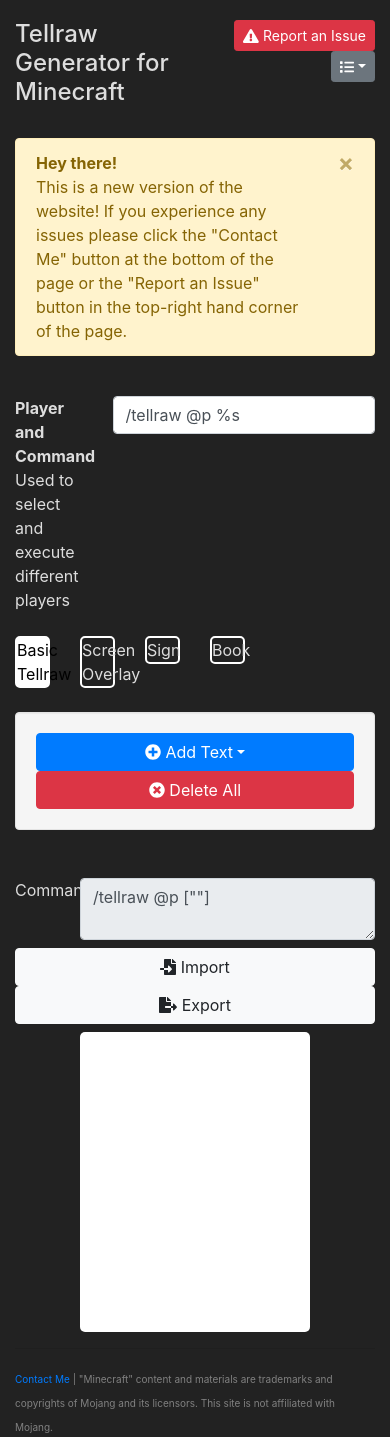
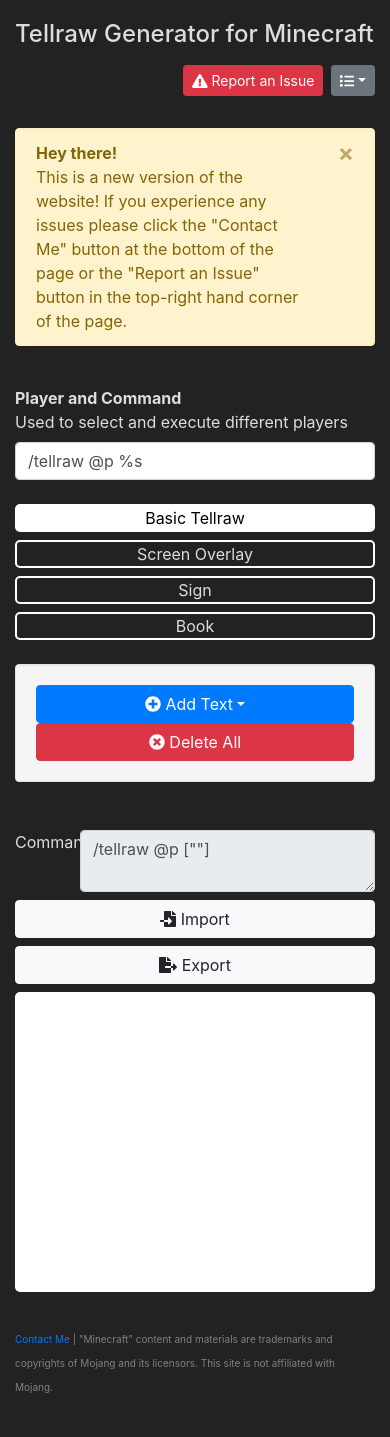
Before and after one commit to ezfe/tellraw, a React app: page / in a window 390 px wide. After the commit the page ends 1397 px from the top, so only its background shows below. Built offline with nearby package versions, Linux system fonts and the light colour scheme.

Commit message:
Responsiveness Improvements

```diff
--- a/src/components/CommandTemplatesController.tsx
+++ b/src/components/CommandTemplatesController.tsx
@@ -30,12 +30,13 @@ export interface CommandTemplatesControllerProps {
 // State is never set so we use the '{}' type.
 const CommandTemplatesController: React.FunctionComponent<CommandTemplatesControllerProps> = (props) => {
   return (
-    <div className="row mb-4">
+    <div className="row">
       {
-        selectableStates.map(typeInfo => {
+        selectableStates.map((typeInfo, index) => {
           const selected = props.commandType === typeInfo.type
+          const last = index >= selectableStates.length - 1
           return (
-            <div className="col-2" key={`command-template-${typeInfo.type}`}>
+            <div className={`col-12 col-sm-4 col-md-3 col-lg-2 ${last ? "mb-4" : "mb-2"}`} key={`command-template-${typeInfo.type}`}>
               <div className={`mcj-format-option ${selected ? "active" : ""}`}
                   onClick={() => { props.updateCommandType(typeInfo.type) }}>
                 {typeInfo.name}
--- a/src/components/Preview.tsx
+++ b/src/components/Preview.tsx
@@ -63,7 +63,7 @@ const Preview: React.FunctionComponent<PreviewProps> = ({ commandType, snippets
   return (
     <>
       <div className="row mb-2">
-        <div className={`col-8 offset-2 ${bookPreviewClass}`}>
+        <div className={`col-sm-10 col-md-8 offset-sm-2 ${bookPreviewClass}`}>
           { isBookPreview ? <BookPreview snippets={snippets} /> : <RegularPreview snippets={snippets} /> }
         </div>
       </div>
--- a/src/components/Tellraw.tsx
+++ b/src/components/Tellraw.tsx
@@ -71,11 +71,11 @@ const Tellraw: React.FunctionComponent<{}> = () => {
 
   return (
     <div className="container">
-      <div className="row mb-2">
-        <div className="col">
+      <div className="row">
+        <div className="col-sm-8 col-md mb-2">
           <h4>Tellraw Generator for Minecraft</h4>
         </div>
-        <div className="col-6">
+        <div className="col-sm-5 mb-2">
           <div className="btn-toolbar d-flex justify-content-end"
                 role="toolbar"
                 aria-label="Toolbar with button groups">
@@ -129,13 +129,13 @@ const Tellraw: React.FunctionComponent<{}> = () => {
           </div>
         ) : null
       }
-      <div className="row mb-4">
-        <div className="col-3">
+      <div className="row">
+        <div className="col-sm-5 col-md-3 mb-2">
           <span style={{ fontWeight: "bold" }}>Player and Command</span>
           <br />
           <span>Used to select and execute different players</span>
         </div>
-        <div className="col">
+        <div className="col-sm mb-4">
           <input value={command}
                  onChange={updateCustomCommand}
                  type="text"
@@ -172,8 +172,8 @@ const Tellraw: React.FunctionComponent<{}> = () => {
                     value={compiled} />
         </div>
       </div>
-      <div className="row mb-2">
-        <div className="col-sm-2 offset-sm-2">
+      <div className="row">
+        <div className="col-sm-2 offset-sm-2 mb-2">
           <Button type="light"
                   className="btn-block"
                   onClick={startImporting}
@@ -181,7 +181,7 @@ const Tellraw: React.FunctionComponent<{}> = () => {
             Import
           </Button>
         </div>
-        <div className="col-sm-2">
+        <div className="col-sm-2 mb-2">
           <Button type="light"
                   className="btn-block"
                   onClick={() => { setExporting(true) }}
```
